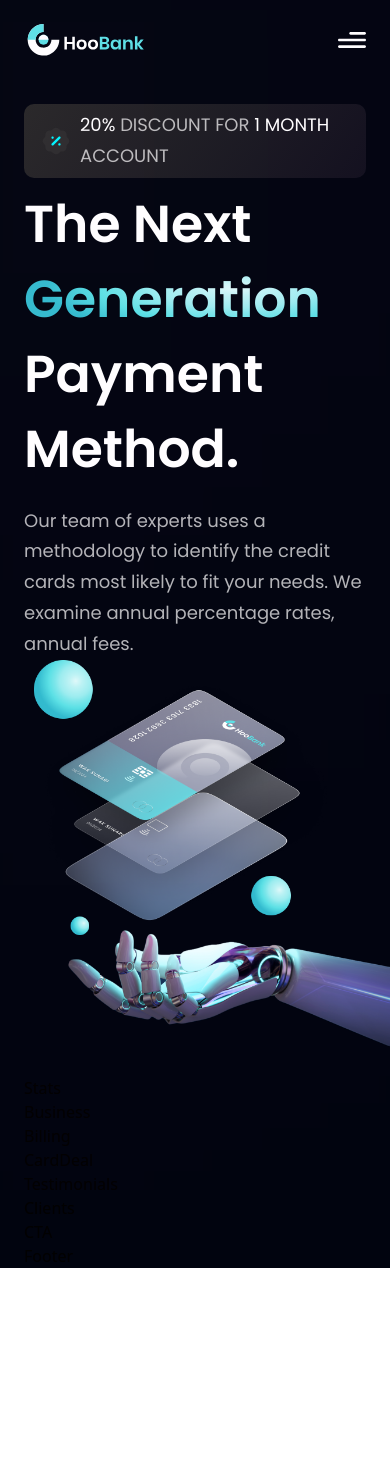
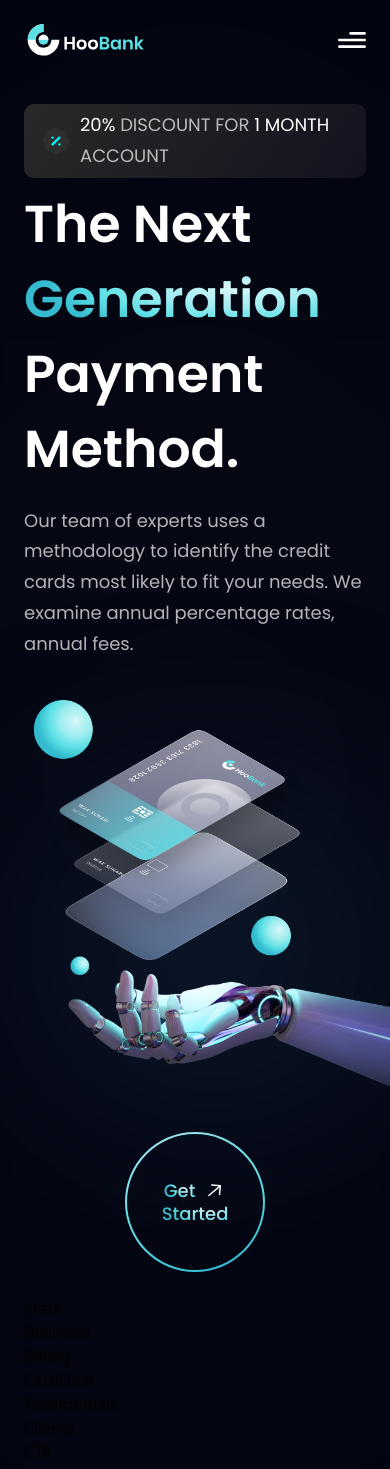
Before and after one commit to TommyTranT/Hoobank-Tutorial, a React (Vite) app: page / in a window 390 px wide. Shown: the top 1469 px of the page. Before the commit the page ends 1268 px from the top, so only its background shows below. Built offline with nearby package versions, Linux system fonts and the light colour scheme.

Commit message:
finish adding gradient bg for robot img

```diff
--- a/src/components/Hero.jsx
+++ b/src/components/Hero.jsx
@@ -36,13 +36,19 @@
       </p>
     </div>
 
-    <div>
+    <div className={`flex-1 flex ${styles.flexCenter} md:my-0 my-10 relative`}>
       <img
         src={robot}
         alt="billing"
         className="w-[100%] h-[100%] relative z-[5]"
       />
       <div className="absolute z-[0] w-[40%] h-[35%] top-0 pink__gradient" />
+      <div className="absolute z-[1] w-[80%] h-[80%] rounded-full bottom-40 white__gradient" />
+      <div className="absolute z-[0] w-[50%] h-[50%] right-20 bottom-20 blue__gradient" />
+    </div>
+
+    <div className={`ss:hidden ${styles.flexCenter}`}>
+      <GetStarted />
     </div>
   </section>
 );
```
